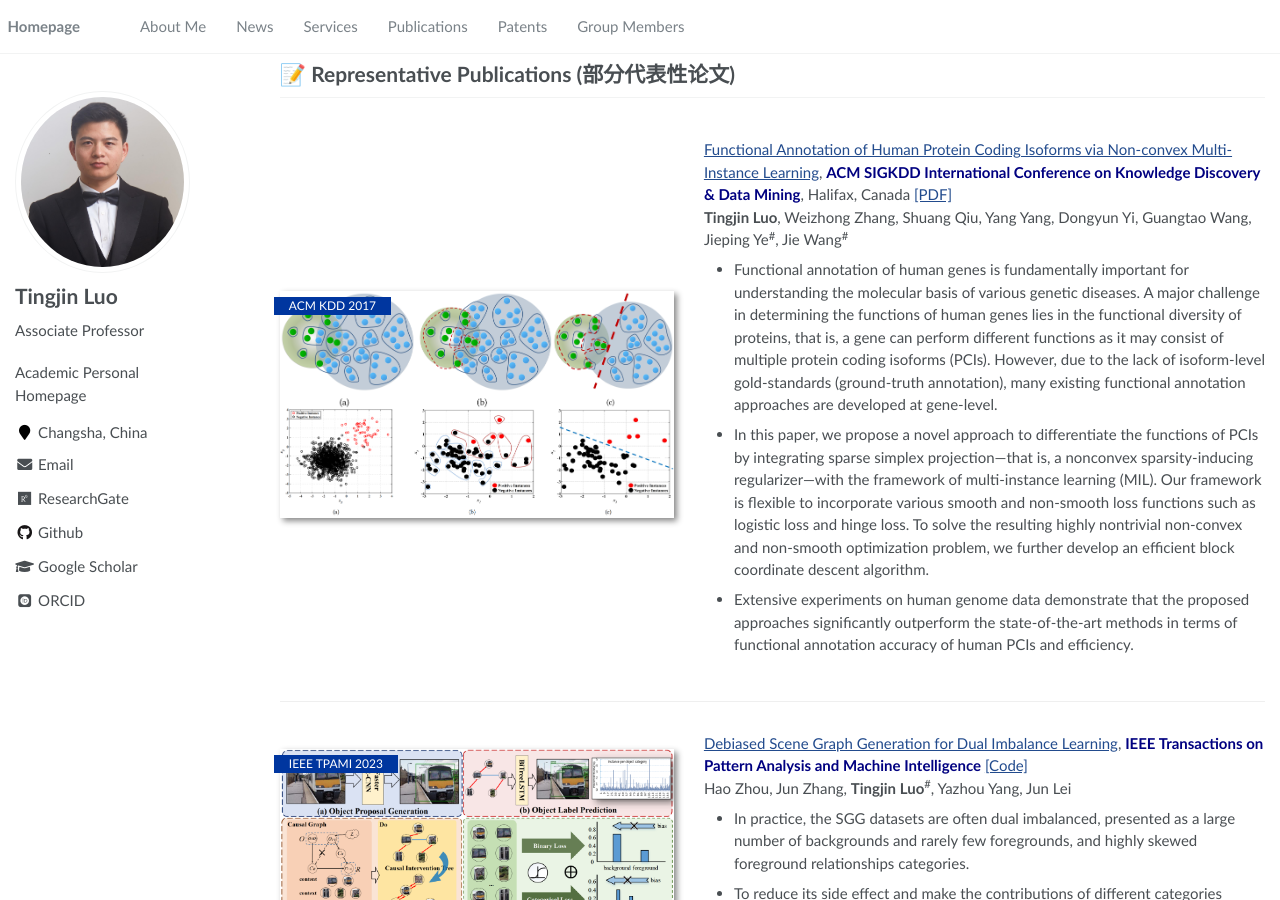
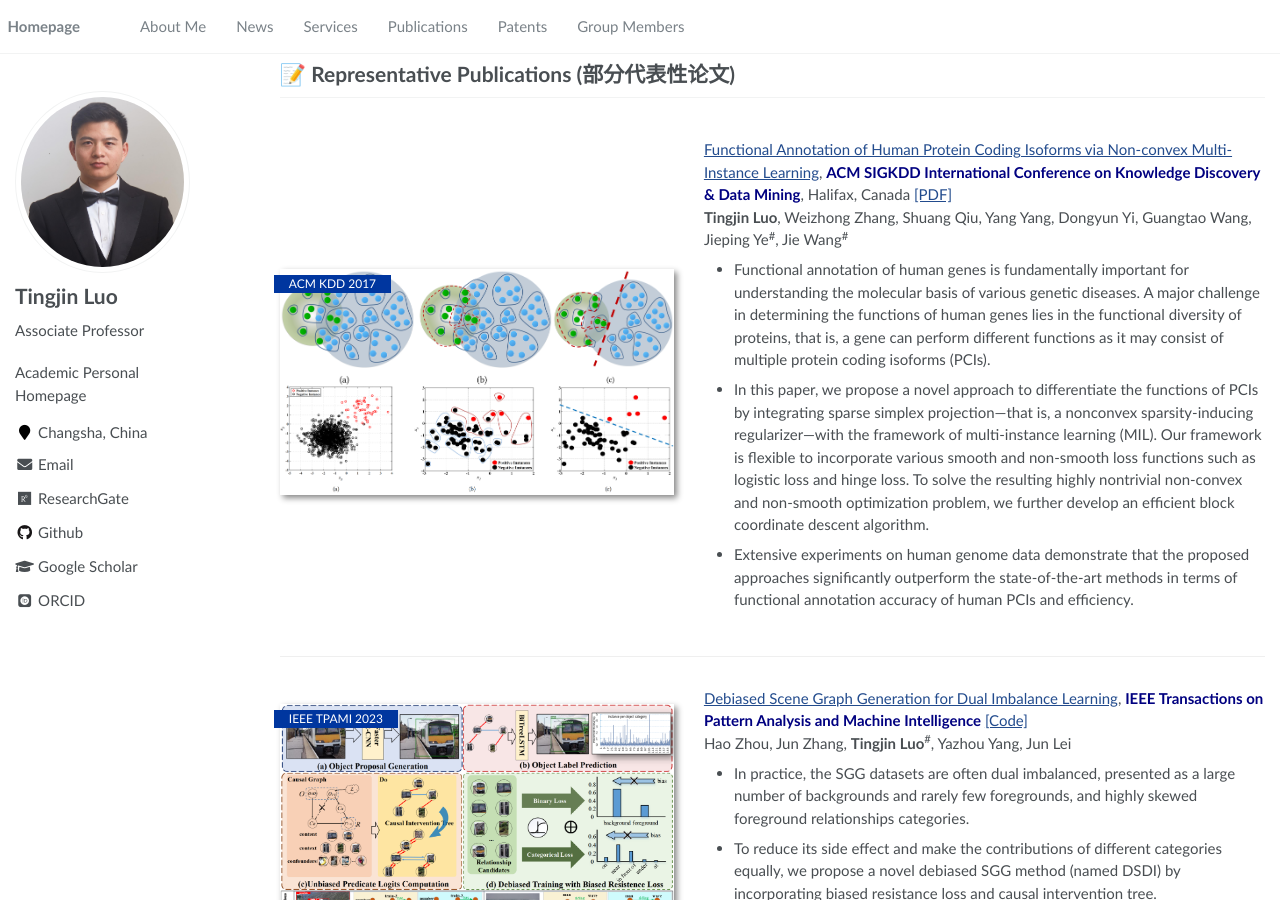
Before and after one commit to HorizonAILab/HorizonAILab.github.io, a Jekyll site: the page built from _pages/about.md, in a window 1280 px wide and 900 px high, scrolled down 1058 px. Built offline with Jekyll 4.4.1, drawn with Linux system fonts in a browser that asks for light colours; some web fonts are replaced.

Commit message:
Update about.md

```diff
--- a/_pages/about.md
+++ b/_pages/about.md
@@ -51,7 +51,7 @@ My research interests lie in machine learning, data mining, and learning-based v
 [Functional Annotation of Human Protein Coding Isoforms via Non-convex Multi-Instance Learning](https://ieeexplore.ieee.org/document/9858006), **<font color=navy>ACM SIGKDD International Conference on Knowledge Discovery & Data Mining</font>**, Halifax, Canada [[PDF]](https://dl.acm.org/doi/10.1145/3097983.3097984)\\
 **Tingjin Luo**, Weizhong Zhang, Shuang Qiu, Yang Yang, Dongyun Yi, Guangtao Wang, Jieping Ye<sup>#</sup>, Jie Wang<sup>#</sup>
 
-- Functional annotation of human genes is fundamentally important for understanding the molecular basis of various genetic diseases. A major challenge in determining the functions of human genes lies in the functional diversity of proteins, that is, a gene can perform different functions as it may consist of multiple protein coding isoforms (PCIs). However, due to the lack of isoform-level gold-standards (ground-truth annotation), many existing functional annotation approaches are developed at gene-level.
+- Functional annotation of human genes is fundamentally important for understanding the molecular basis of various genetic diseases. A major challenge in determining the functions of human genes lies in the functional diversity of proteins, that is, a gene can perform different functions as it may consist of multiple protein coding isoforms (PCIs).
 -  In this paper, we propose a novel approach to differentiate the functions of PCIs by integrating sparse simplex projection---that is, a nonconvex sparsity-inducing regularizer---with the framework of multi-instance learning (MIL). Our framework is flexible to incorporate various smooth and non-smooth loss functions such as logistic loss and hinge loss. To solve the resulting highly nontrivial non-convex and non-smooth optimization problem, we further develop an efficient block coordinate descent algorithm.
 - Extensive experiments on human genome data demonstrate that the proposed approaches significantly outperform the state-of-the-art methods in terms of functional annotation accuracy of human PCIs and efficiency.
 </div>
```
